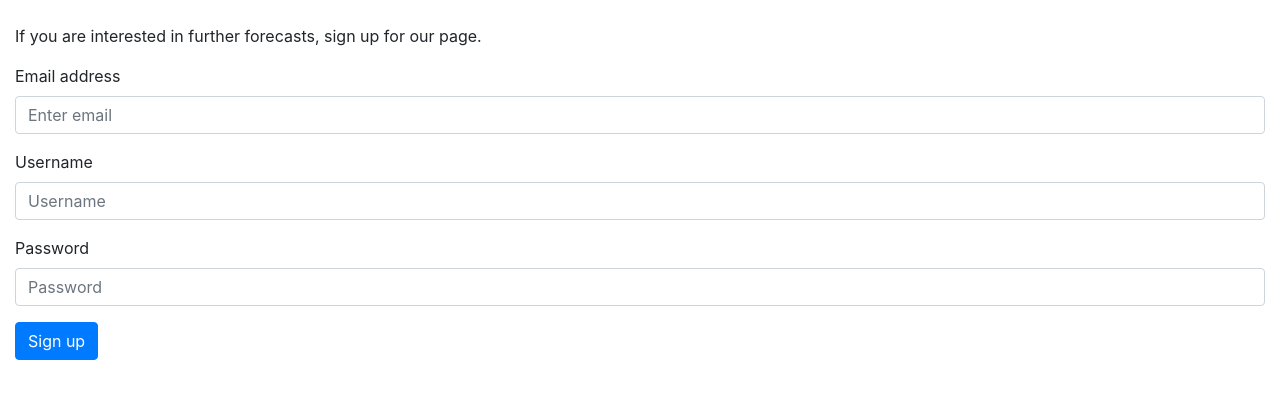
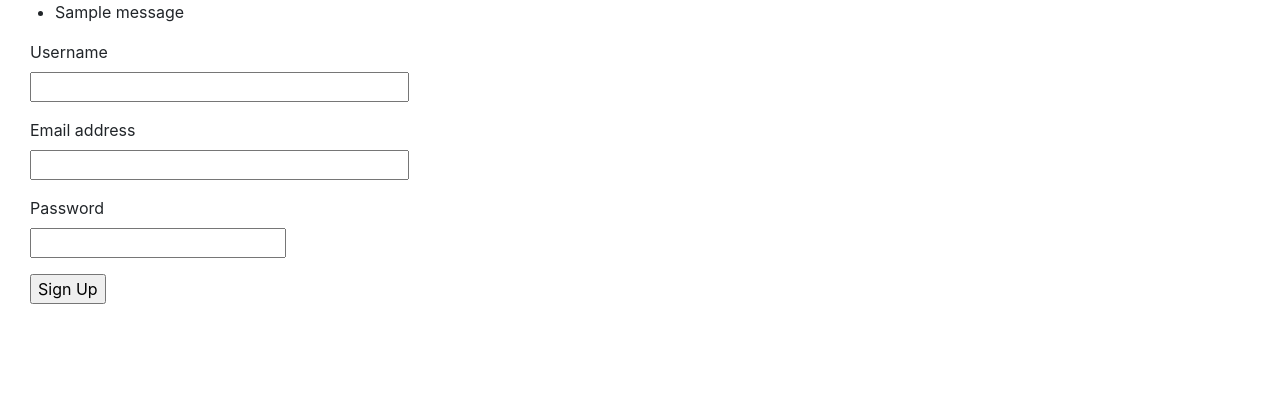
Before and after one commit to sebesteny/flask_cw, a Flask app: template app/templates/signup.html in a window 1280 px wide. Shown: the part 70-469 px from the top of the page. Run offline with Flask 2, Linux system fonts and the light colour scheme; the template is opened without the code that fills it: values that come from a table or form of the project are taken from there, others are empty; one stand-in notice (Sample message) is shown; some libraries are stand-ins or nearby versions.

Commit message:
Made changes

```diff
--- a/app.py
+++ b/app.py
@@ -1,12 +1,4 @@
-from flask import Flask
+from app import create_app
 
-app = Flask(__name__)
-
-
-@app.route('/')
-def hello_world():
-    return 'Hello World!'
-
-
-if __name__ == '__main__':
-    app.run()
+app = create_app()
+app.app_context().push()
--- /dev/null
+++ b/app/main/forms.py
@@ -0,0 +1,10 @@
+from flask_wtf import FlaskForm
+from wtforms import SubmitField, StringField, PasswordField
+from wtforms.validators import DataRequired, Email
+
+
+class SignupForm(FlaskForm):
+   username = StringField('Username', validators=[DataRequired()])
+   email = StringField('Email address', validators=[DataRequired(), Email()])
+   password = PasswordField('Password', validators=[DataRequired()])
+   submit = SubmitField('Sign Up')
--- /dev/null
+++ b/app/templates/base.html
@@ -0,0 +1,50 @@
+<!DOCTYPE html>
+<html lang="en">
+<head>
+    <meta charset="UTF-8">
+    <title>
+        {#  Allows each page title to be set using a variable named 'title' #}
+        {% block title %}{{ title }}{% endblock %}
+    </title>
+    <meta name="viewport" content="width=device-width, initial-scale=1.0">
+    <link rel="stylesheet" href="https://stackpath.bootstrapcdn.com/bootstrap/4.1.3/css/bootstrap.min.css" integrity="sha384-MCw98/SFnGE8fJT3GXwEOngsV7Zt27NXFoaoApmYm81iuXoPkFOJwJ8ERdknLPMO" crossorigin="anonymous">
+</head>
+<body>
+<div class="container-fluid">
+    <div class="row">
+        <div class="col-md-12">
+            <nav class="navbar navbar-dark bg-dark">
+                <span class="navbar-text mb-0 h2">
+                    A rain forecast blog
+                </span>
+                <div class="col-md-4">
+                    <a class="btn btn-secondary" href="index.html"
+                      role="button">Go to Home page
+                    </a>
+                    <a class="btn btn-secondary" href="signup.html"
+                      role="button">Go to Sign up page
+                    </a>
+                </div>
+            </nav>
+        </div>
+    </div>
+</div>
+<div role=main class="container-fluid">
+    {# Displays flashed messages on a page #}
+    {% with messages = get_flashed_messages() %}
+        {% if messages %}
+            <ul>
+            {% for message in messages %}
+                <li>{{ message }}</li>
+            {% endfor %}
+            </ul>
+        {% endif %}
+    {% endwith %}
+
+    {# Child pages add page specific content here #}
+    {% block content %}
+    {% endblock %}
+
+</div>
+</body>
+</html>
--- a/app/templates/signup.html
+++ b/app/templates/signup.html
@@ -1,53 +1,25 @@
-<!DOCTYPE html>
-<html lang="en">
-<head>
-    <meta charset="UTF-8">
-    <link rel="stylesheet" href="https://stackpath.bootstrapcdn.com/bootstrap/4.1.3/css/bootstrap.min.css" integrity="sha384-MCw98/SFnGE8fJT3GXwEOngsV7Zt27NXFoaoApmYm81iuXoPkFOJwJ8ERdknLPMO" crossorigin="anonymous">
-    <title>Webpage for a rain forecast blog </title>
-</head>
-<body>
-<div class="container-fluid">
-    <div class="row">
-        <div class="col-md-12">
-            <nav class="navbar navbar-dark bg-dark">
-                <span class="navbar-text mb-0 h2">
-                    A rain forecast blog
-                </span>
-                <div class="col-md-4">
-                    <a class="btn btn-secondary" href="index.html"
-                      role="button">Go to Home page
-                    </a>
-                    <a class="btn btn-secondary" href="signup.html"
-                      role="button">Go to Sign up page
-                    </a>
-                </div>
-            </nav>
+{% extends "base.html" %}
+{% block title %}Webpage for a rain forecast blog {% endblock %}
+{% block content %}
+    <div class="container-fluid">
+        <div class="row">
+            <div class="col-md-12">
+                {% if form.errors %}
+                    <p><strong>The form contains errors:</strong>
+                    <ul>
+                        {% for error in form.errors %}
+                            <li>{{ error }}</li>
+                        {% endfor %}
+                    </ul>
+                {% endif %}
+                <form action="" method="post" novalidate>
+                    {{ form.hidden_tag() }}
+                    <p>{{ form.username.label }}<br>{{ form.username(size=32) }}</p>
+                    <p>{{ form.email.label }}<br>{{ form.email(size=32) }}</p>
+                    <p>{{ form.password.label }}<br>{{ form.password }}</p>
+                    <p>{{ form.submit() }}</p>
+                </form>
+            </div>
         </div>
     </div>
-    <br>
-    <div class="row">
-        <div class="col-md-12">
-            <p class="text-lg-left">
-                If you are interested in further forecasts, sign up for our page.
-            </p>
-            <form action="/action_page.php">
-                <div class="form-group">
-                    <label for="exampleInputEmail1">Email address</label>
-                    <input type="email" class="form-control" id="exampleInputEmail1" aria-describedby="emailHelp" placeholder="Enter email" required>
-                </div>
-                <div class="form-group">
-                    <label>Username</label>
-                    <input type="text" class="form-control" placeholder="Username" required>
-                </div>
-                <div class="form-group">
-                    <label for="exampleInputPassword1">Password</label>
-                    <input type="password" class="form-control" id="exampleInputPassword1" placeholder="Password" required>
-                </div>
-                <button type="submit" class="btn btn-primary">Sign up</button>
-            </form>
-        </div>
-    </div>
-
-
-</body>
-</html>
+{% endblock %}
```
Also changed, not shown: app/__init__.py (+30 -0 lines), app/main/routes.py (added, +15 -0 lines), app/templates/index.html (+11 -30 lines).
